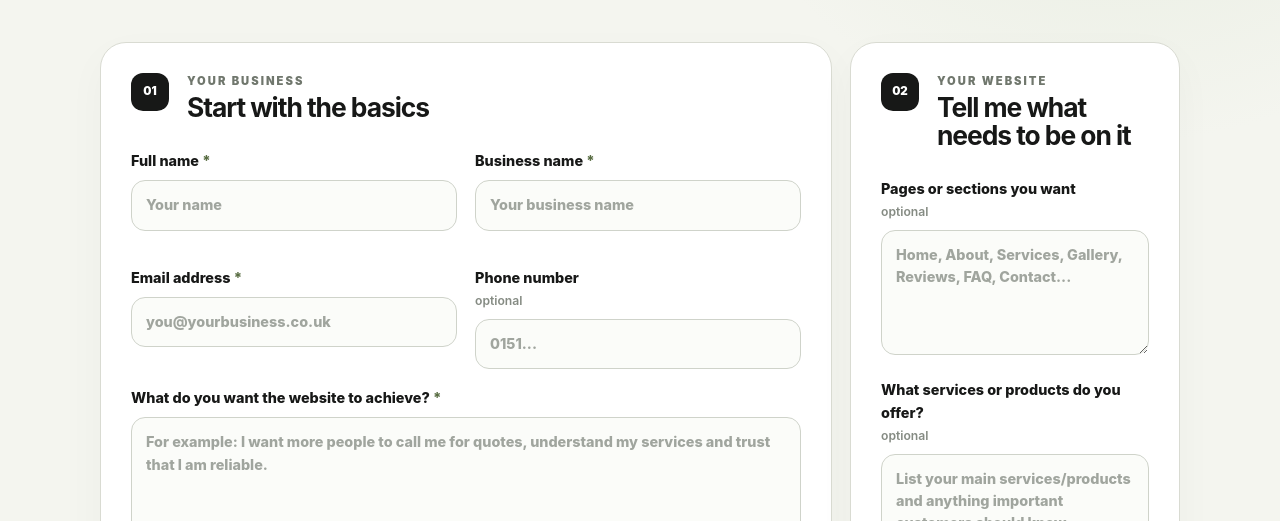
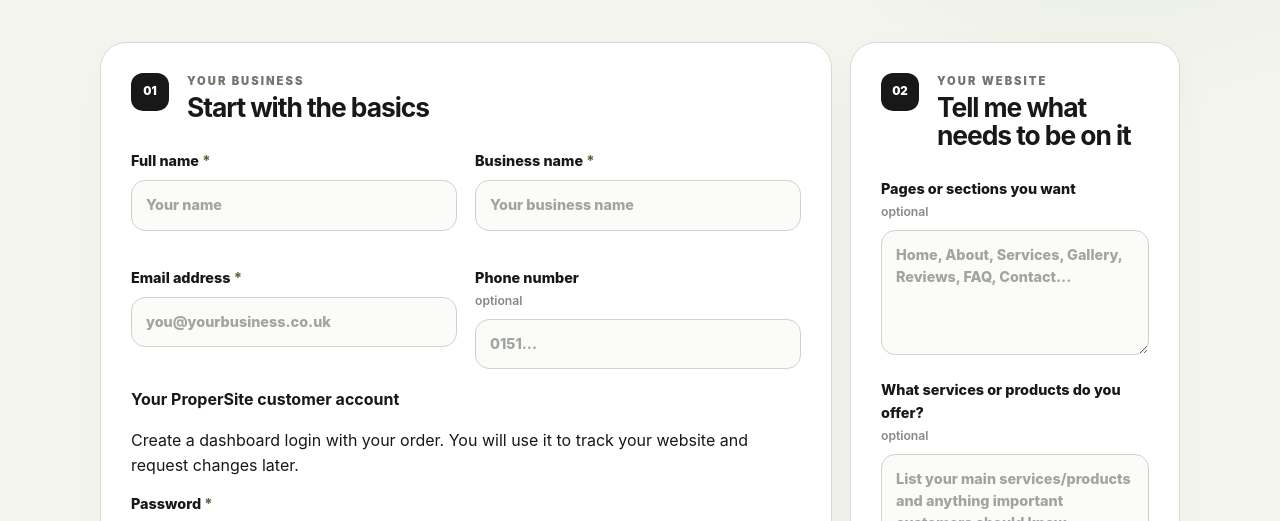
Before and after one commit to liamVSC/website-hosting, a website: page public/order.html in a window 1280 px wide. Shown: the part 400-921 px from the top of the page. Drawn offline with Linux system fonts and the light colour scheme.

Commit message:
Add customer account creation to website order

```diff
--- a/public/order.html
+++ b/public/order.html
@@ -12,7 +12,7 @@
 <label>Full name <span>*</span><input name="name" autocomplete="name" required maxlength="120" placeholder="Your name"></label>
 <label>Business name <span>*</span><input name="business" autocomplete="organization" required maxlength="160" placeholder="Your business name"></label>
 <label>Email address <span>*</span><input type="email" name="email" autocomplete="email" required maxlength="254" placeholder="you@yourbusiness.co.uk"></label>
-<label>Phone number <small>optional</small><input name="phone" autocomplete="tel" maxlength="40" placeholder="0151..."></label></div>
+<label>Phone number <small>optional</small><input name="phone" autocomplete="tel" maxlength="40" placeholder="0151..."></label></div><div class="account-note"><strong>Your ProperSite customer account</strong><p>Create a dashboard login with your order. You will use it to track your website and request changes later.</p><label>Password <span>*</span><input type="password" name="account_password" autocomplete="new-password" minlength="10" maxlength="128" required placeholder="At least 10 characters"></label><p>Already have an account? <a href="./account.html">Sign in here</a>.</p></div>
 <label>What do you want the website to achieve? <span>*</span><textarea name="goal" required maxlength="1200" placeholder="For example: I want more people to call me for quotes, understand my services and trust that I am reliable."></textarea></label></div>
 <div class="form-card"><div class="step-heading"><span>02</span><div><p class="eyebrow">Your website</p><h2>Tell me what needs to be on it</h2></div></div>
 <label>Pages or sections you want <small>optional</small><textarea name="pages" maxlength="1200" placeholder="Home, About, Services, Gallery, Reviews, FAQ, Contact..."></textarea></label>
```
